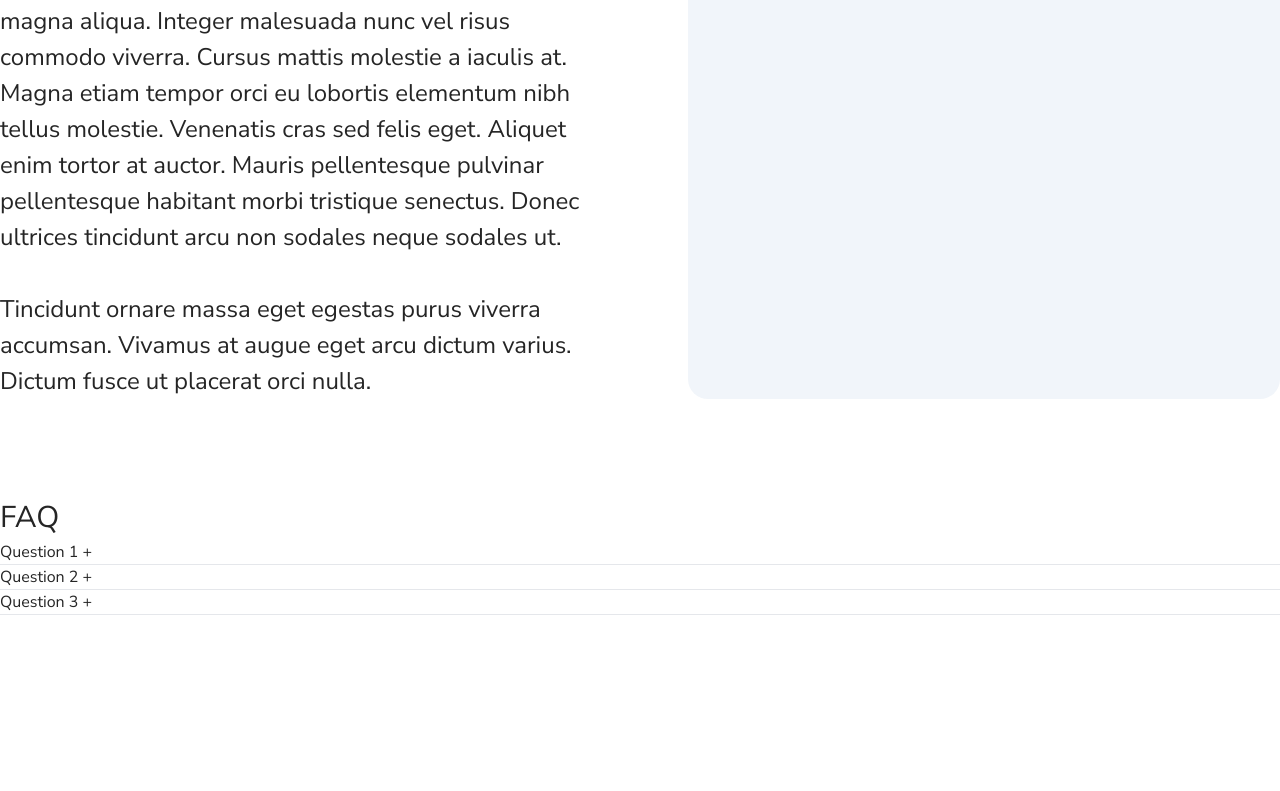
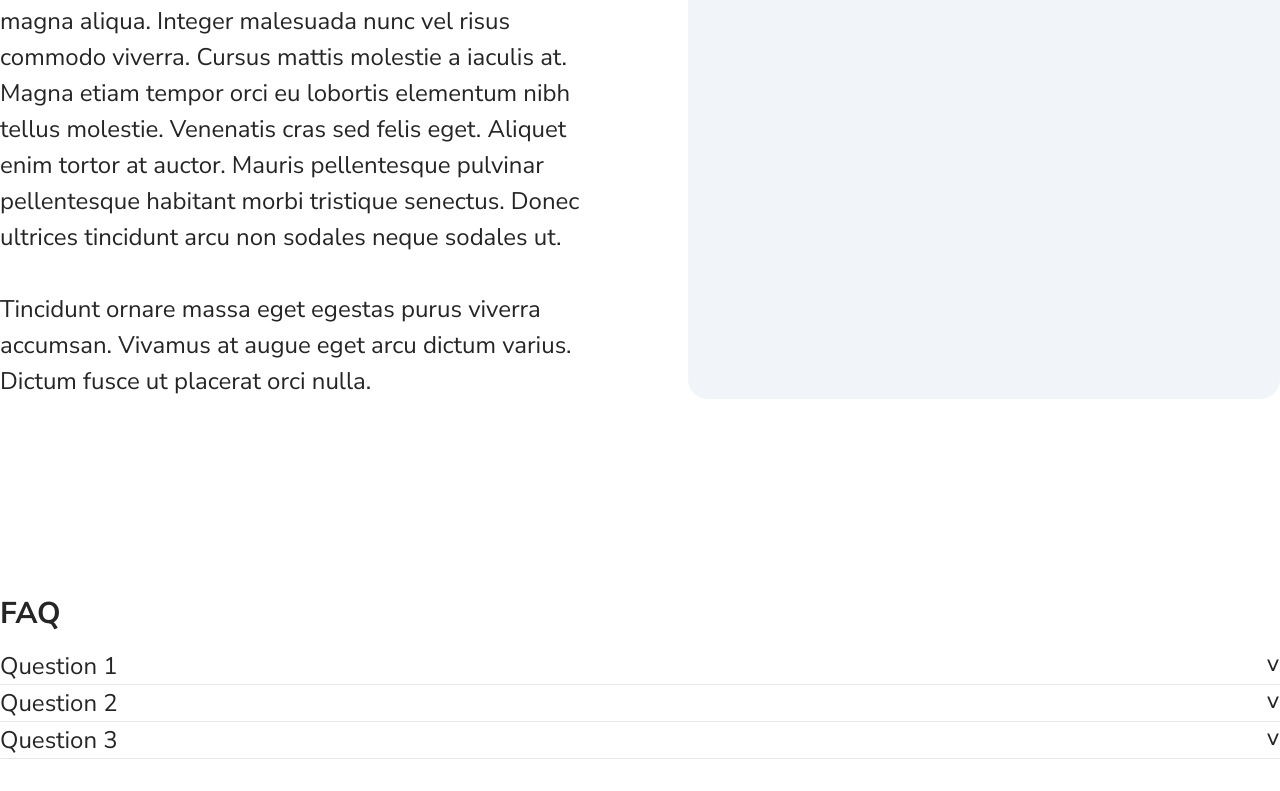
Before and after one commit to UTSCCSCC01/finalprojectf22-tappedin, a Next.js app in the folder tappedin-app/: page / in a window 1280 px wide. Shown: the part 1022-1813 px from the top of the page. Before the commit the page ends 1637 px from the top, so only its background shows below. Built offline with nearby package versions, Linux system fonts and the light colour scheme.

Commit message:
[TAP-10] FAQ section now visually conforms to Home

```diff
--- a/tappedin-app/src/components/Accordion.js
+++ /dev/null
@@ -1,17 +0,0 @@
-import React, { useState } from 'react';
-
-const Accordion = ({ title, content }) => {
-  const [isActive, setIsActive] = useState(false);
-
-  return (
-    <div className="accordion-item">
-      <div className="accordion-title" onClick={() => setIsActive(!isActive)}>
-        <div>{title}{isActive ? '-' : ' +'}</div>
-        <hr style={{ background: 'black', height: '1px', }}/>
-      </div>
-      {isActive && <div className="accordion-content">{content}</div>}
-    </div>
-  );
-};
-
-export default Accordion;
--- /dev/null
+++ b/tappedin-app/src/components/Accordion.tsx
@@ -0,0 +1,22 @@
+import React, { useState } from 'react';
+
+const Accordion = ({ title, content }) => {
+  const [isActive, setIsActive] = useState(false);
+
+  return (
+    <div className="accordion-item">
+      <div className="accordion-title" onClick={() => setIsActive(!isActive)}>
+        <div style={{ textAlign: 'left'}}>
+          {title}
+          <span style={{float:'right'}}>
+            {isActive ? '˄' : '˅' }
+          </span>
+        </div>
+        <hr style={{ background: 'black', height: '1px', }}/>
+      </div>
+      {isActive && <div style={{ paddingLeft:'1em', color:'GrayText' }}className="accordion-content">{content}</div>}
+    </div>
+  );
+};
+
+export default Accordion;
--- a/tappedin-app/src/sections/Home/FAQ/index.tsx
+++ b/tappedin-app/src/sections/Home/FAQ/index.tsx
@@ -1,4 +1,3 @@
-// faq.html
 import React from "react";
 import Accordion from "../../../components/Accordion";
 
@@ -20,13 +19,19 @@ const faqData = [
 export default function FAQ()
 {
     return (
+        <section className="section">
+            <div className="container mx-auto py-24 xl">
                 <div>
-            <h1>FAQ</h1>
+                    <h1 className="font-bold pb-3">FAQ</h1>
                     <div className="accordion">
+                        <h2>
                             {faqData.map(({ question, answer }) => (
                                 <Accordion key={question} title={question} content={answer} />
                             ))}
+                        </h2>
                     </div>
                 </div>
+            </div>
+        </section>
     );
 }
```
Lines whose indentation alone changed are shown as unchanged.
